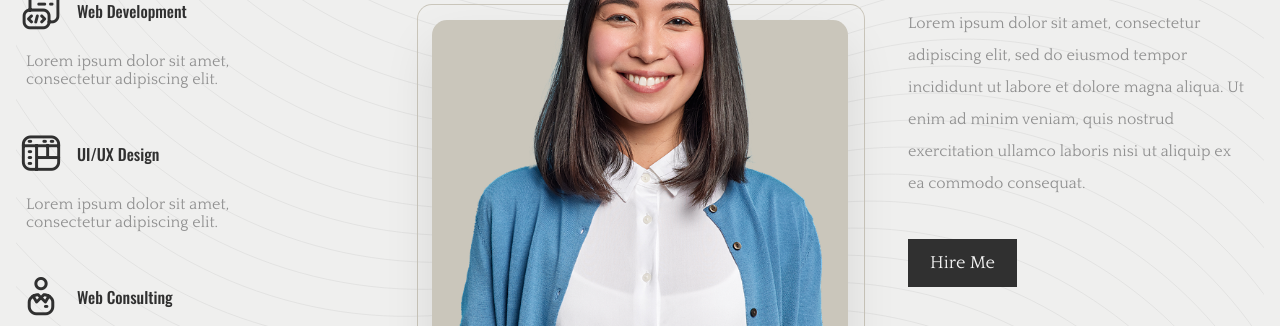
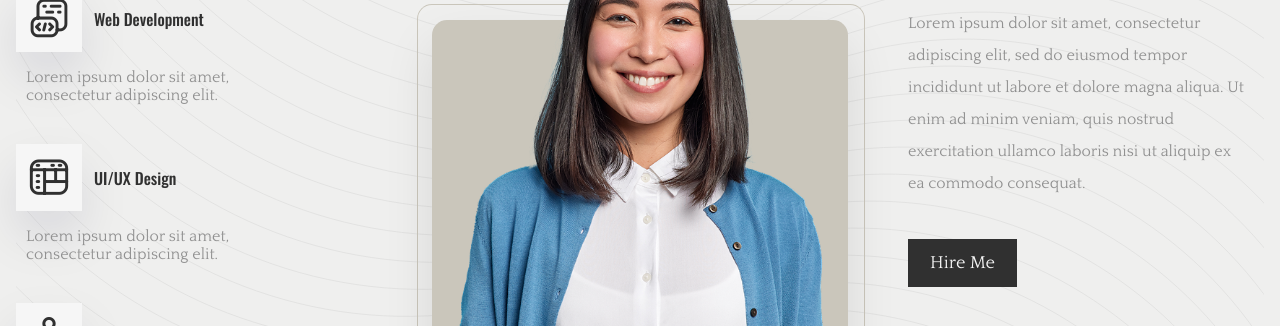
Before and after one commit to eduard02-coder/personal-portfolio-2, a website built with Vite: page index.html in a window 1280 px wide. Shown: the part 311-637 px from the top of the page. Built offline with nearby package versions, Linux system fonts and the light colour scheme; files whose address does not match are found by name.

Commit message:
white background and some shadow added on left side icons

```diff
--- a/src/sass/abstracts/responsive/_desktop.scss
+++ b/src/sass/abstracts/responsive/_desktop.scss
@@ -175,14 +175,18 @@
               grid-template-columns: auto 1fr;
               grid-template-rows: auto auto;
               align-items: center;
+              column-gap: 12px;
 
               > i {
                 display: block;
                 width: fit-content;
+                padding: 8px;
+                background-color: $white;
+                box-shadow: 0px 24px 50px rgba(13, 12, 56, 0.1);
+
                 &::before {
                   @include icomoon;
                   font-size: 50px;
-                  margin-right: 11px;
                 }
               }
 
```
